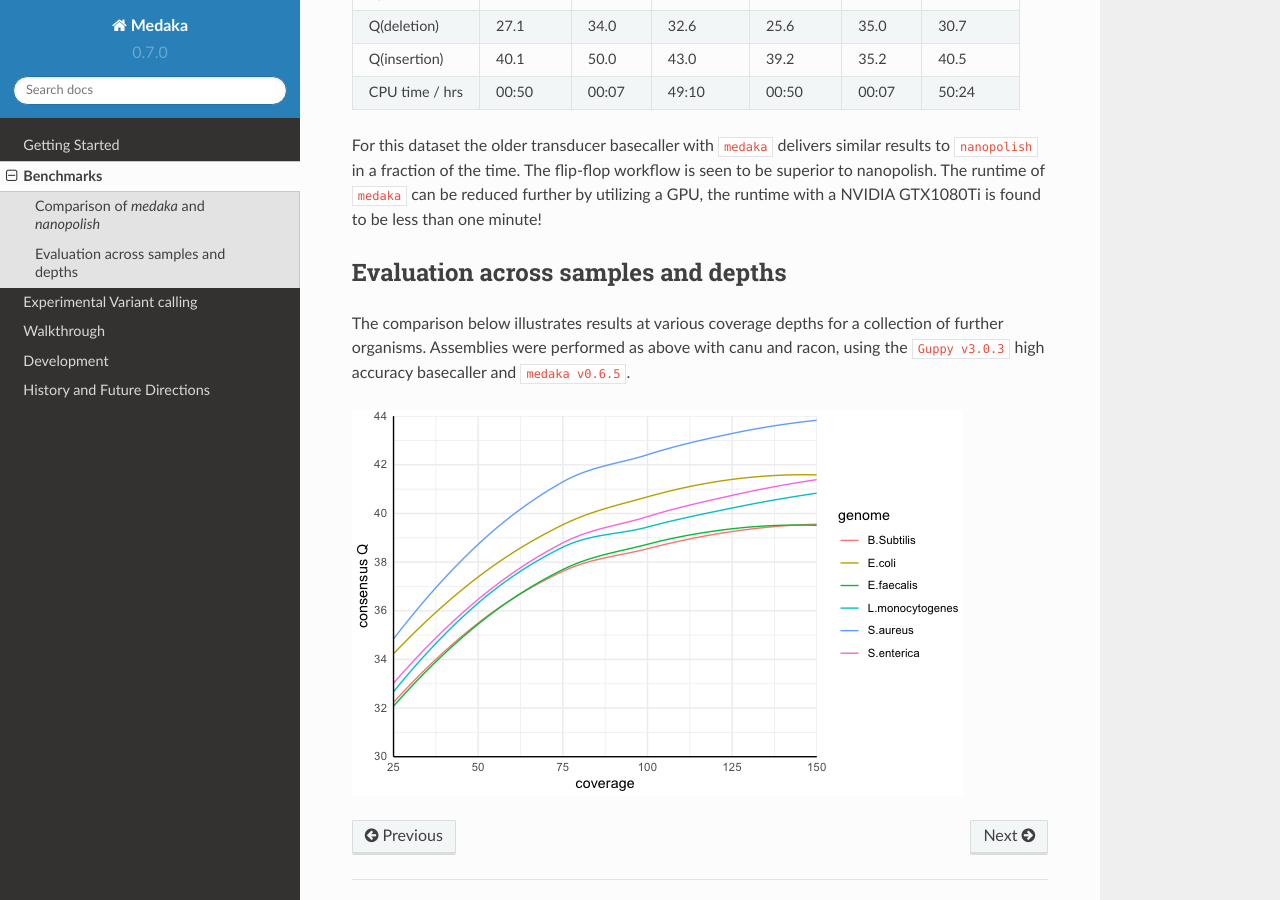
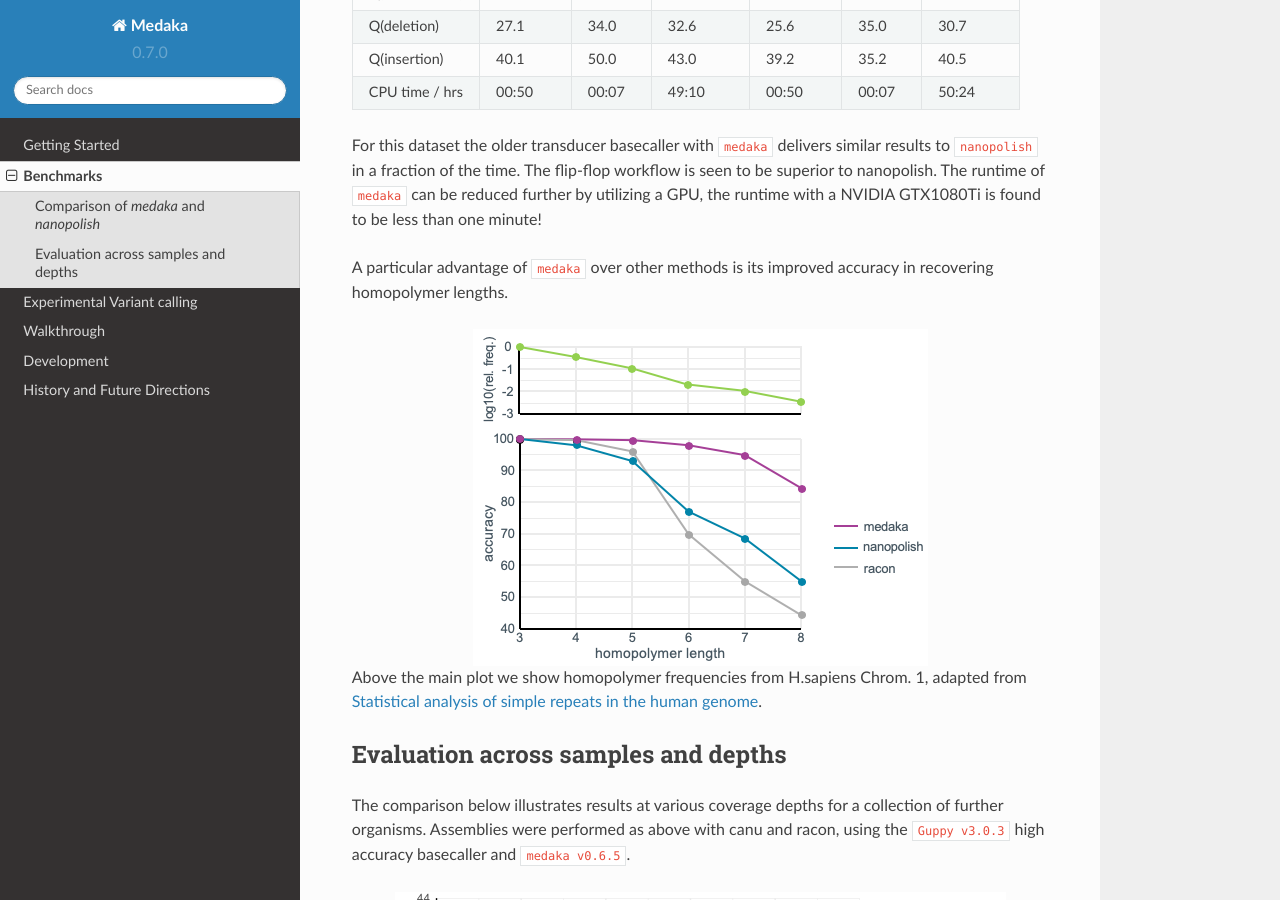
Before and after one commit to nanoporetech/medaka, a Sphinx documentation site: the page built from docs/benchmarks.rst, in a window 1280 px wide and 900 px high, scrolled down 728 px. Built offline with Sphinx 7.4.7 and the Read the Docs theme 2.0.0, drawn with Linux system fonts in a browser that asks for light colours; pages that are not in the unit, such as notebooks, are missing from menus.

Commit message:
Add homopolymer graph to benchmarks

```diff
--- a/docs/benchmarks.rst
+++ b/docs/benchmarks.rst
@@ -44,12 +44,20 @@ to ``medaka`` or ``nanopolish``.  `nanopolish v0.10.1
 | CPU time / hrs  |        00:50 |  00:07   |        49:10 |        00:50 |    00:07 |        50:24 |
 +-----------------+--------------+----------+--------------+--------------+----------+--------------+
 
-For this dataset the older transducer basecaller with ``medaka`` delivers similar
-results to ``nanopolish`` in a fraction of the time. The flip-flop workflow is
-seen to be superior to nanopolish. The runtime of ``medaka`` can be reduced
-further by utilizing a GPU, the runtime with a NVIDIA GTX1080Ti is found
-to be less than one minute!
+For this dataset the older transducer basecaller with ``medaka`` delivers
+similar results to ``nanopolish`` in a fraction of the time. The flip-flop
+workflow is seen to be superior to nanopolish. The runtime of ``medaka`` can be
+reduced further by utilizing a GPU, the runtime with a NVIDIA GTX1080Ti is
+found to be less than one minute!
 
+A particular advantage of ``medaka`` over other methods is its improved
+accuracy in recovering homopolymer lengths.
+
+.. image:: images/hp_acc.png
+    :align: center
+
+Above the main plot we show homopolymer frequencies from H.sapiens Chrom. 1,
+adapted from `Statistical analysis of simple repeats in the human genome <http://dirac.cnrs-orleans.fr/~piazza/PB/files/DNA.pdf>`_.
 
 Evaluation across samples and depths
 ------------------------------------
@@ -60,3 +68,4 @@ canu and racon, using the ``Guppy v3.0.3`` high accuracy basecaller and
 ``medaka v0.6.5``.
 
 .. image:: images/cov_acc.png
+    :align: center
```
Also changed, not shown: docs/images/hp_acc.png (added).
